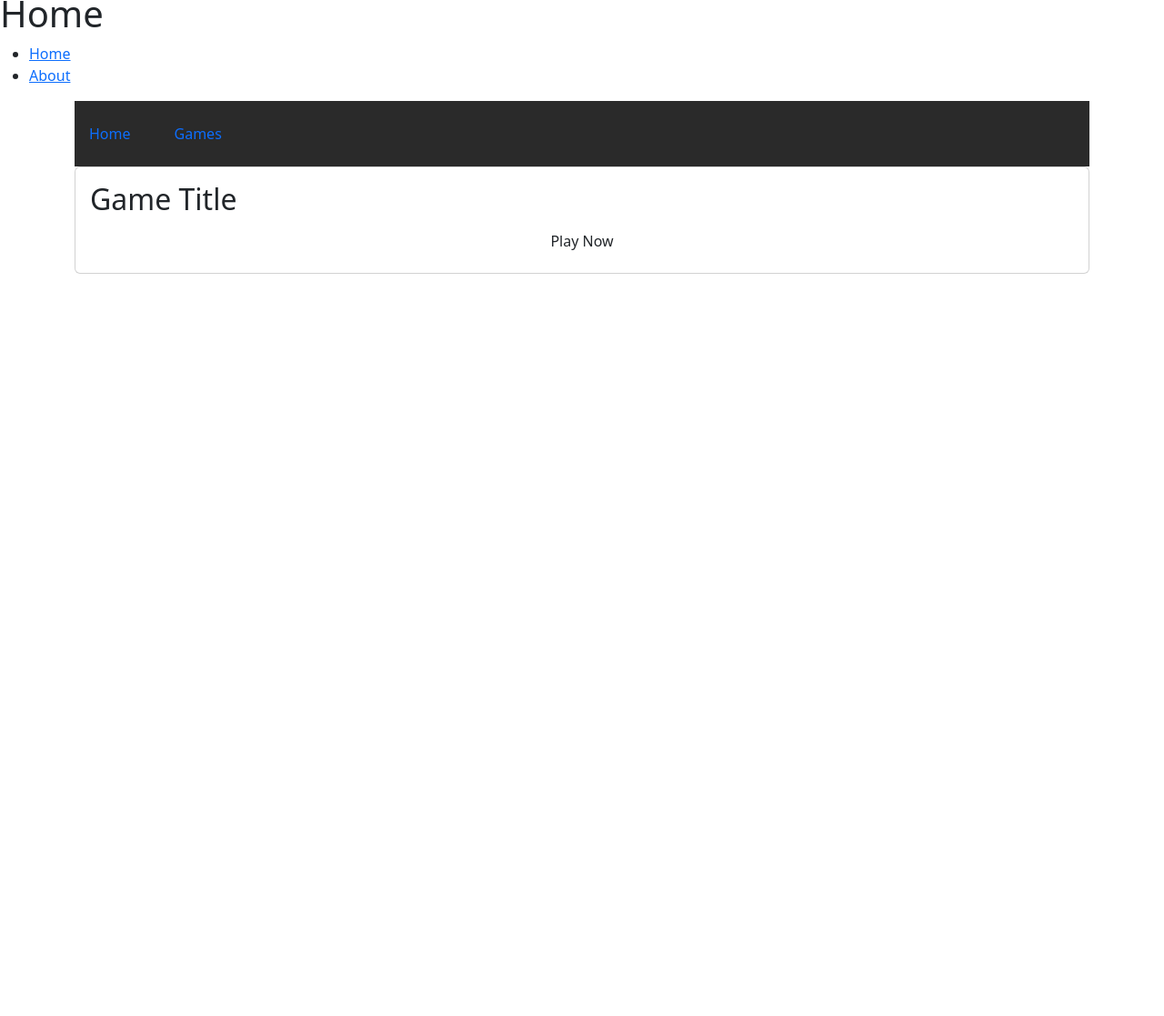
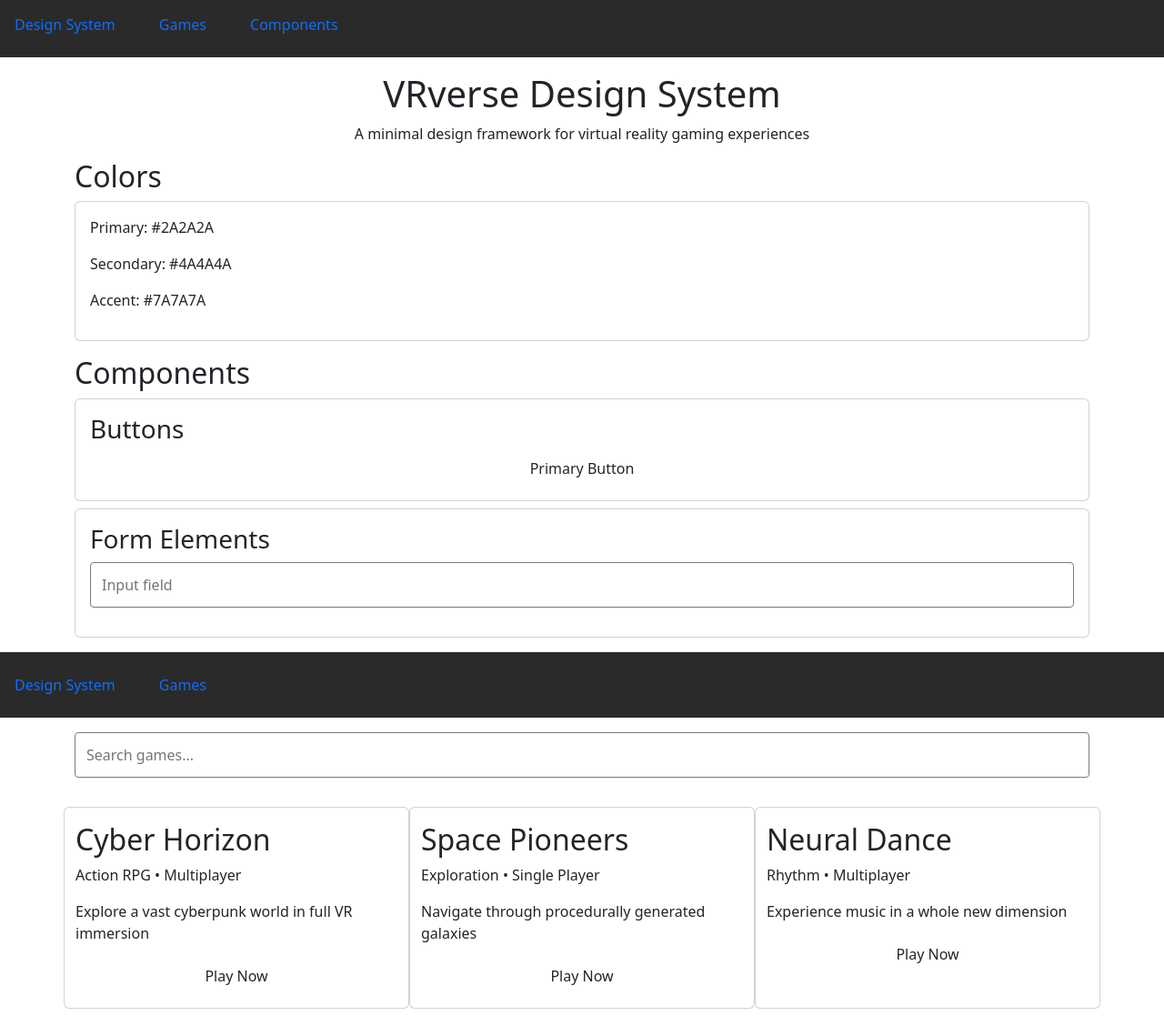
Before and after one commit to Glosserr/framework-challenge, a plain HTML site: page index.html in a window 1280 px wide. Shown: the part 9-1126 px from the top of the page at 91% size. Before the commit the page ends 800 px from the top, so only its background shows below. Drawn offline with nearby package versions, Linux system fonts and the light colour scheme.

Commit message:
Index changes

```diff
--- a/index.html
+++ b/index.html
@@ -9,28 +9,86 @@
     <link href="https://cdn.jsdelivr.net/npm/bootstrap@5.3.0-alpha3/dist/css/bootstrap.min.css" rel="stylesheet" integrity="sha384-KyZXEAg3QhqLMpG8r+8fhAXLR5s4b0c+7ZlUq6RfsToFLKE3t/sP+2qC5Gp0p0dE" crossorigin="anonymous">
   </head>
   <body>
-    <h1>Home</h1>
-    <nav>
-      <ul>
-        <li><a href="index.html" class="active">Home</a></li>
-        <li><a href="about.html">About</a></li>
-      </ul>
+    <nav class="nav">
+        <a href="index.html" class="nav-link">Design System</a>
+        <a href="games.html" class="nav-link">Games</a>
+        <a href="#components" class="nav-link">Components</a>
     </nav>
-    <div class="container">
-      <nav class="nav">
-        <a href="#" class="nav-link">Home</a>
-        <a href="#" class="nav-link">Games</a>
-      </nav>
 
-      <div class="row">
-        <div class="col">
-          <div class="card">
-            <h2 class="mb-2">Game Title</h2>
-            <button class="btn">Play Now</button>
-          </div>
-        </div>
-      </div>
-    </div>
-    <script src="index.js"></script>
-  </body>
+    <main class="container">
+        <header class="text-center mt-3 mb-3">
+            <h1 class="mb-2">VRverse Design System</h1>
+            <p>A minimal design framework for virtual reality gaming experiences</p>
+        </header>
+
+        <section class="mb-3">
+            <h2 class="mb-2">Colors</h2>
+            <article class="card">
+                <p>Primary: #2A2A2A</p>
+                <p>Secondary: #4A4A4A</p>
+                <p>Accent: #7A7A7A</p>
+            </article>
+        </section>
+
+        <section class="mb-3">
+            <h2 class="mb-2">Components</h2>
+
+            <article class="card mb-2">
+                <h3 class="mb-2">Buttons</h3>
+                <button class="btn">Primary Button</button>
+            </article>
+
+            <article class="card mb-2">
+                <h3 class="mb-2">Form Elements</h3>
+                <input type="text" class="input" placeholder="Input field">
+            </article>
+        </section>
+    </main>
+</body>
 </html>
+
+<!-- games.html -->
+<!DOCTYPE html>
+<html lang="en">
+<head>
+    <meta charset="UTF-8">
+    <meta name="viewport" content="width=device-width, initial-scale=1.0">
+    <title>VRverse Games - Game Library</title>
+    <link rel="stylesheet" href="vr-skeleton-framework.css">
+</head>
+<body>
+    <nav class="nav">
+        <a href="index.html" class="nav-link">Design System</a>
+        <a href="games.html" class="nav-link">Games</a>
+    </nav>
+
+    <main class="container">
+        <header class="mt-3 mb-3">
+            <input type="text" class="input" placeholder="Search games...">
+        </header>
+
+        <section class="row">
+            <article class="col card mb-2">
+                <h2>Cyber Horizon</h2>
+                <p>Action RPG • Multiplayer</p>
+                <p>Explore a vast cyberpunk world in full VR immersion</p>
+                <button class="btn">Play Now</button>
+            </article>
+
+            <article class="col card mb-2">
+                <h2>Space Pioneers</h2>
+                <p>Exploration • Single Player</p>
+                <p>Navigate through procedurally generated galaxies</p>
+                <button class="btn">Play Now</button>
+            </article>
+
+            <article class="col card mb-2">
+                <h2>Neural Dance</h2>
+                <p>Rhythm • Multiplayer</p>
+                <p>Experience music in a whole new dimension</p>
+                <button class="btn">Play Now</button>
+            </article>
+        </section>
+    </main>
+</body>
+</html>
```
Also changed, not shown: games.html (renamed from about.html).
